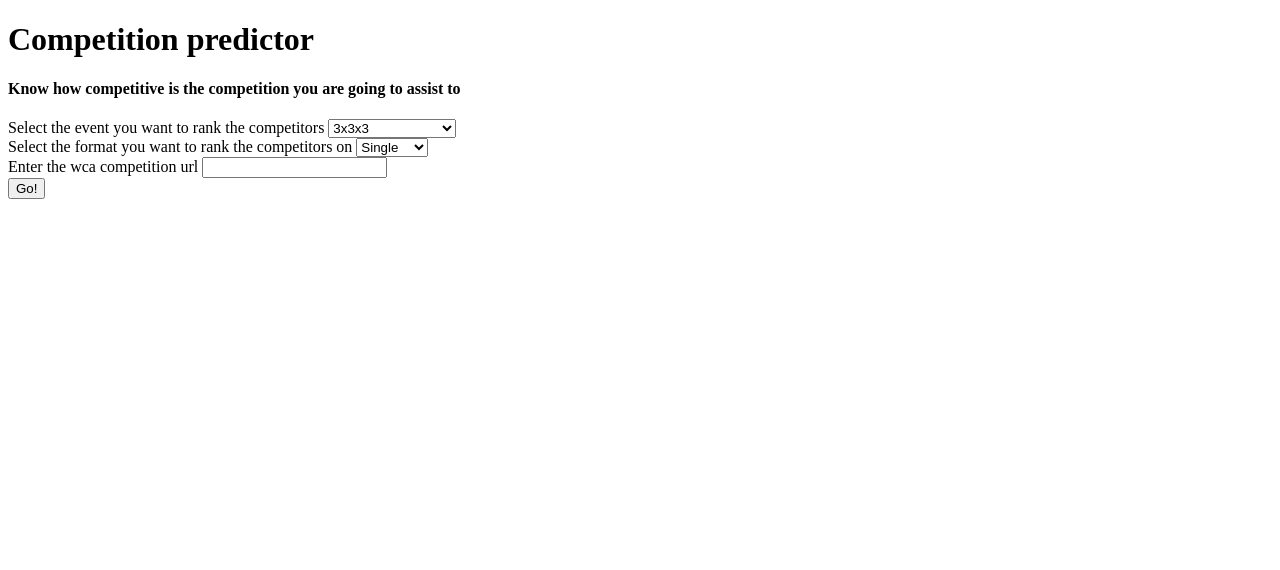
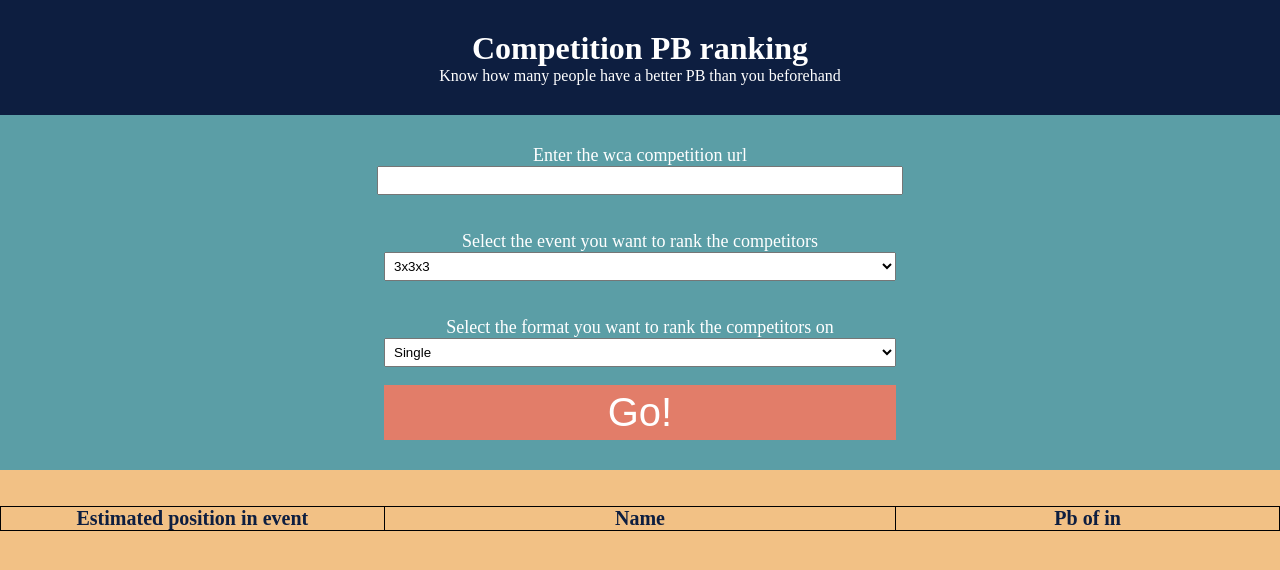
Before and after one commit to i6iesma/wca-competition-predictor, a Flask app: page / in a window 1280 px wide. Shown: the top 570 px of the page. Run offline with Flask 3, Linux system fonts and the light colour scheme; lists and menus that the app fills with data are empty.

Commit message:
finished css styling

```diff
--- a/app.py
+++ b/app.py
@@ -4,9 +4,24 @@ sys.path.insert(1, './backend')
 import main as backend
 app = Flask(__name__)
 
-@app.route('/')
+@app.route('/', methods=["POST", "GET"])
 def index():
-    return render_template('index.html')
+    if request.method == "GET":
+        return render_template('index.html', users=[], event="", format="", len_users = 0)
+    elif request.method == "POST":
+        url = request.form.get('url')
+        format = request.form.get('format')
+        event = request.form.get('event')
+        print("event is " + str(event))
+        #Get the users from the backend
+        #Filter the competition id from url like this https://www.worldcubeassociation.org/competitions/LazarilloOpen2023
+        competition_id = str(url).strip("https://www.worldcubeassociation.org/competitions/")
+        #Get all the users already sorted
+        users = backend.main(competition_id, event, format)
+        len_users = len(users)
+        return render_template('index.html', users=users, event=event, format=format, len_users=len_users)
+
+
 
 @app.route("/competition_ranking", methods=["POST", "GET"])
 def competition_ranking():
--- a/static/css/style.css
+++ b/static/css/style.css
@@ -1,4 +1,61 @@
-p {
+* {
+  margin: 0;
+  padding: 0;
+}
+body {
+  text-align: center;
+  background-color: #f2c185;
+}
+div.title-box {
+  padding-top: 30px;
+  background-color: #0d1e40;
+  color: white;
+}
+div.title-text {
+  padding-bottom: 30px;
+}
+div.form {
+  background-color: #5b9ea6;
+  color: white;
+  padding-top: 30px;
+  padding-bottom: 30px;
+}
+
+div.form label {
+  font-size: 18px;
+}
+div.form input {
+  width: 40%;
+  padding: 5px;
+}
+input[type="submit"] {
+  border: 0px;
+  color: white;
+  font-size: 40px;
+  background-color: #e27d69;
+}
+div.form select {
+  width: 40%;
+  padding: 5px;
+}
+table,
+td,
+th {
+  border-collapse: collapse;
+  border: 1px solid;
+  border-color: black;
+  width: 100%;
+  margin-left: auto;
+  margin-right: auto;
+}
+
+th {
   font-size: 20px;
-  color: blue;
+  color: #0d1e40;
 }
+th.th-ranking {
+  width: 30%;
+}
+th.th-name {
+  width: 40%;
+}
--- a/templates/base.html
+++ b/templates/base.html
@@ -9,8 +9,12 @@
     {% block head %} {% endblock %}
   </head>
   <body>
-    <h1>Competition predictor</h1>
-    <h4>Know how competitive is the competition you are going to assist to</h4>
+      <div class=title-box>
+          <div class=title-text>
+    <h1 class=title >Competition PB ranking</h1>
+    <h4=title>Know how many people have a better PB than you beforehand</h4>
+          </div>
+      </div>
     {% block body %} {% endblock %}
   </body>
 </html>
--- a/templates/index.html
+++ b/templates/index.html
@@ -1,8 +1,15 @@
 {% extends "base.html" %}
 
 {% block body %}
-<label>Select the event you want to rank the competitors</label>
-<select name="event" form="event_form">
+<div class=form>
+    <form id="event-form" method="post" action="/">
+    <label>Enter the wca competition url</label>
+    <br>
+            <input type="text" name='url'></input><br>
+            <br></br>
+<label class=event-form>Select the event you want to rank the competitors</label>
+<br>
+<select name="event" form="event-form">
   <option value="333" >3x3x3</option>
   <option value="222">2x2x2</option>
   <option value="444">4x4x4</option>
@@ -22,18 +29,35 @@
   <option value="333mbf">3x3x3 Multiblind</option>
 </select>
 <br />
-<label>Select the format you want to rank the competitors on</label>
-<select name="format" form="event_form">
+<br></br>
+<label class=event-form>Select the format you want to rank the competitors on</label>
+<br>
+<select name="format" form="event-form">
   <option value="single">Single</option>
   <option value="avg">Average</option>
 </select>
-<form id="event_form" method="post" action="/competition_ranking"
-    <label>Enter the wca competition url</label>
-            <input type="text" name='url'></input><br>
-            <input type="submit" value="Go!" </input>
+<br></br>
+    <input type="submit" value="Go!"> </input>
         </form>
+    </div>
+<br></br>
+
+<div class=div-table>
+<table>
+   <tr>
+       <th class=th-ranking>Estimated position in event</th>
+    <th class=th-name>Name</th>
+    <th class=th-pb>Pb of {{event}} in {{format}}</th>
+   </tr>
+   {% for user in users %}
+    <tr>
+        <th class=th-ranking>{{ user["ranking"] }}</th>
+        <th class=th-name>{{ user["name"] }}</th>
+        <th class=th-pb>{{ user["event_pb"] }}</th>
+
+    </tr>
+
+   {% endfor %}
+
+</table>
 {% endblock %}
-
-
-
-    </body>
```
Also changed, not shown: templates/competition_ranking.html (deleted, +0 -20 lines).
